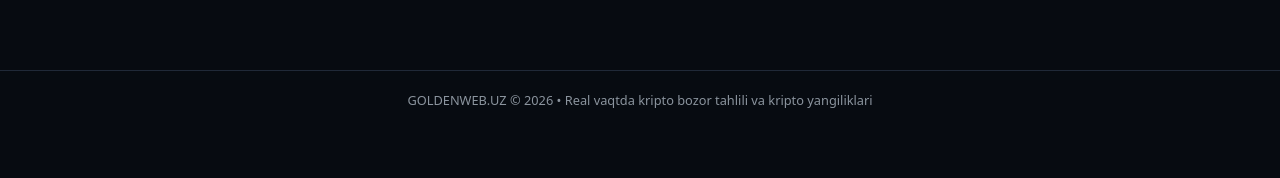
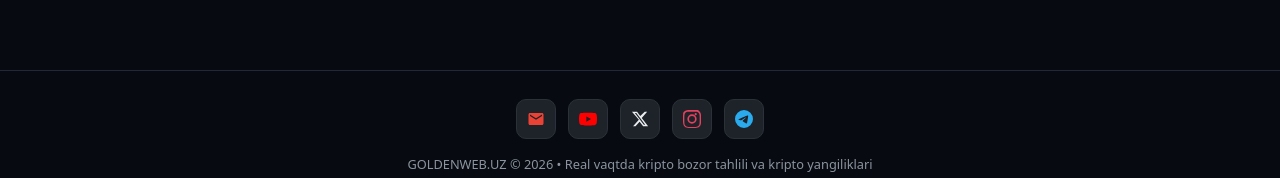
Before and after one commit to Sharofbek84/crypto-news-uz, a Next.js app: page /obuna in a window 1280 px wide. Shown: the part 774-952 px from the top of the page. Before the commit the page ends 904 px from the top, so only its background shows below. Built offline with nearby package versions, Linux system fonts and the light colour scheme; no server answers.

Commit message:
Footer: markazda ijtimoiy tarmoq tugmalari

```diff
--- a/app/components/SiteFooter.tsx
+++ b/app/components/SiteFooter.tsx
@@ -1,7 +1,115 @@
+const SOCIAL = [
+  {
+    name: 'Gmail',
+    href: 'mailto:goldenweb.uz@gmail.com',
+    label: 'Gmail',
+    color: '#EA4335',
+  },
+  {
+    name: 'YouTube',
+    href: 'https://www.youtube.com/@Goldenweb777',
+    label: 'YouTube',
+    color: '#FF0000',
+  },
+  {
+    name: 'X',
+    href: 'https://www.x.com/Sharofbek84',
+    label: 'X',
+    color: '#eaecef',
+  },
+  {
+    name: 'Instagram',
+    href: 'https://www.instagram.com/goldenweb.uz',
+    label: 'Instagram',
+    color: '#E4405F',
+  },
+  {
+    name: 'Telegram',
+    href: 'https://t.me/goldenweb_uz',
+    label: 'Telegram',
+    color: '#2AABEE',
+  },
+] as const
+
+function Icon({ name }: { name: (typeof SOCIAL)[number]['name'] }) {
+  const s = 18
+  if (name === 'Gmail') {
+    return (
+      <svg width={s} height={s} viewBox="0 0 24 24" fill="currentColor" aria-hidden>
+        <path d="M20 4H4c-1.1 0-2 .9-2 2v12c0 1.1.9 2 2 2h16c1.1 0 2-.9 2-2V6c0-1.1-.9-2-2-2zm0 4-8 5-8-5V6l8 5 8-5v2z" />
+      </svg>
+    )
+  }
+  if (name === 'YouTube') {
+    return (
+      <svg width={s} height={s} viewBox="0 0 24 24" fill="currentColor" aria-hidden>
+        <path d="M23.5 6.2a3 3 0 0 0-2.1-2.1C19.5 3.5 12 3.5 12 3.5s-7.5 0-9.4.6A3 3 0 0 0 .5 6.2 31.5 31.5 0 0 0 0 12a31.5 31.5 0 0 0 .5 5.8 3 3 0 0 0 2.1 2.1c1.9.6 9.4.6 9.4.6s7.5 0 9.4-.6a3 3 0 0 0 2.1-2.1A31.5 31.5 0 0 0 24 12a31.5 31.5 0 0 0-.5-5.8zM9.8 15.5v-7l6.3 3.5-6.3 3.5z" />
+      </svg>
+    )
+  }
+  if (name === 'X') {
+    return (
+      <svg width={s} height={s} viewBox="0 0 24 24" fill="currentColor" aria-hidden>
+        <path d="M18.244 2.25h3.308l-7.227 8.26 8.502 11.24H16.17l-4.714-6.231-5.401 6.231H2.74l7.727-8.835L1.254 2.25H8.08l4.253 5.622L18.244 2.25zm-1.161 17.52h1.833L7.084 4.126H5.117L17.083 19.77z" />
+      </svg>
+    )
+  }
+  if (name === 'Instagram') {
+    return (
+      <svg width={s} height={s} viewBox="0 0 24 24" fill="currentColor" aria-hidden>
+        <path d="M12 2.2c3.2 0 3.6 0 4.9.1 1.2.1 1.9.2 2.3.4.6.2 1 .5 1.5 1 .4.4.7.9 1 1.5.2.4.4 1.1.4 2.3.1 1.3.1 1.7.1 4.9s0 3.6-.1 4.9c-.1 1.2-.2 1.9-.4 2.3-.2.6-.5 1-1 1.5-.4.4-.9.7-1.5 1-.4.2-1.1.4-2.3.4-1.3.1-1.7.1-4.9.1s-3.6 0-4.9-.1c-1.2-.1-1.9-.2-2.3-.4-.6-.2-1-.5-1.5-1-.4-.4-.7-.9-1-1.5-.2-.4-.4-1.1-.4-2.3-.1-1.3-.1-1.7-.1-4.9s0-3.6.1-4.9c.1-1.2.2-1.9.4-2.3.2-.6.5-1 1-1.5.4-.4.9-.7 1.5-1 .4-.2 1.1-.4 2.3-.4C8.4 2.2 8.8 2.2 12 2.2m0-2.2C8.7 0 8.3 0 7 0 5.6.1 4.7.3 3.9.6c-.9.3-1.6.8-2.3 1.5C.9 2.8.4 3.5.1 4.4.3 5.2.1 6.1 0 7.4 0 8.7 0 9.1 0 12s0 3.3.1 4.6c.1 1.3.3 2.2.6 3 .3.9.8 1.6 1.5 2.3.7.7 1.4 1.2 2.3 1.5.8.3 1.7.5 3 .6 1.3.1 1.7.1 4.6.1s3.3 0 4.6-.1c1.3-.1 2.2-.3 3-.6.9-.3 1.6-.8 2.3-1.5.7-.7 1.2-1.4 1.5-2.3.3-.8.5-1.7.6-3 .1-1.3.1-1.7.1-4.6s0-3.3-.1-4.6c-.1-1.3-.3-2.2-.6-3-.3-.9-.8-1.6-1.5-2.3C21.2.9 20.5.4 19.6.1 18.8-.2 17.9 0 16.6 0 15.3 0 14.9 0 12 0z" />
+        <path d="M12 5.8A6.2 6.2 0 1 0 12 18.2 6.2 6.2 0 0 0 12 5.8zm0 10.2a4 4 0 1 1 0-8 4 4 0 0 1 0 8zM18.4 5.5a1.4 1.4 0 1 1-2.9 0 1.4 1.4 0 0 1 2.9 0z" />
+      </svg>
+    )
+  }
+  // Telegram
+  return (
+    <svg width={s} height={s} viewBox="0 0 24 24" fill="currentColor" aria-hidden>
+      <path d="M11.944 0A12 12 0 0 0 0 12a12 12 0 0 0 12 12 12 12 0 0 0 12-12A12 12 0 0 0 12 0a12 12 0 0 0-.056 0zm4.962 7.224c.1-.002.321.023.465.14a.506.506 0 0 1 .171.325c.016.093.036.306.02.472-.18 1.898-.962 6.502-1.36 8.627-.168.9-.499 1.201-.82 1.23-.696.065-1.225-.46-1.9-.902-1.056-.693-1.653-1.124-2.678-1.8-1.185-.78-.417-1.21.258-1.91.177-.184 3.247-2.977 3.307-3.23.007-.032.014-.15-.056-.212s-.174-.041-.249-.024c-.106.024-1.793 1.14-5.061 3.345-.48.33-.913.49-1.302.48-.428-.008-1.252-.241-1.865-.44-.752-.245-1.349-.374-1.297-.789.027-.216.325-.437.893-.663 3.498-1.524 5.83-2.529 6.998-3.014 3.332-1.386 4.025-1.627 4.476-1.635z" />
+    </svg>
+  )
+}
+
 export default function SiteFooter() {
   return (
-    <footer className="footer">
-      GOLDENWEB.UZ © 2026 • Real vaqtda kripto bozor tahlili va kripto yangiliklari
+    <footer className="footer" style={{ paddingTop: 28, paddingBottom: 28 }}>
+      <div
+        style={{
+          display: 'flex',
+          justifyContent: 'center',
+          alignItems: 'center',
+          flexWrap: 'wrap',
+          gap: 12,
+          marginBottom: 16,
+        }}
+      >
+        {SOCIAL.map((item) => (
+          <a
+            key={item.name}
+            href={item.href}
+            target={item.name === 'Gmail' ? undefined : '_blank'}
+            rel={item.name === 'Gmail' ? undefined : 'noopener noreferrer'}
+            aria-label={item.label}
+            title={item.label}
+            style={{
+              display: 'inline-flex',
+              alignItems: 'center',
+              justifyContent: 'center',
+              width: 40,
+              height: 40,
+              borderRadius: 10,
+              border: '1px solid #2b3139',
+              background: '#1e2329',
+              color: item.color,
+              textDecoration: 'none',
+              transition: 'border-color .15s, transform .15s, background .15s',
+            }}
+          >
+            <Icon name={item.name} />
+          </a>
+        ))}
+      </div>
+      <div>GOLDENWEB.UZ © 2026 • Real vaqtda kripto bozor tahlili va kripto yangiliklari</div>
     </footer>
   )
 }
```
